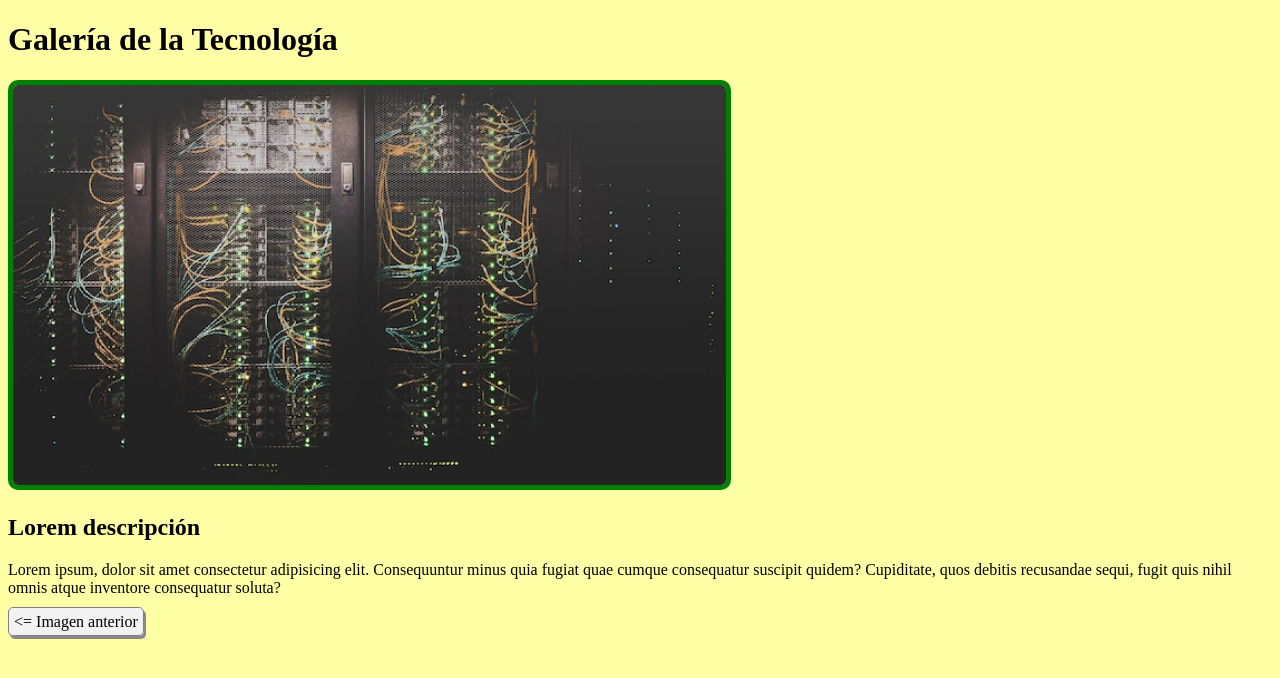
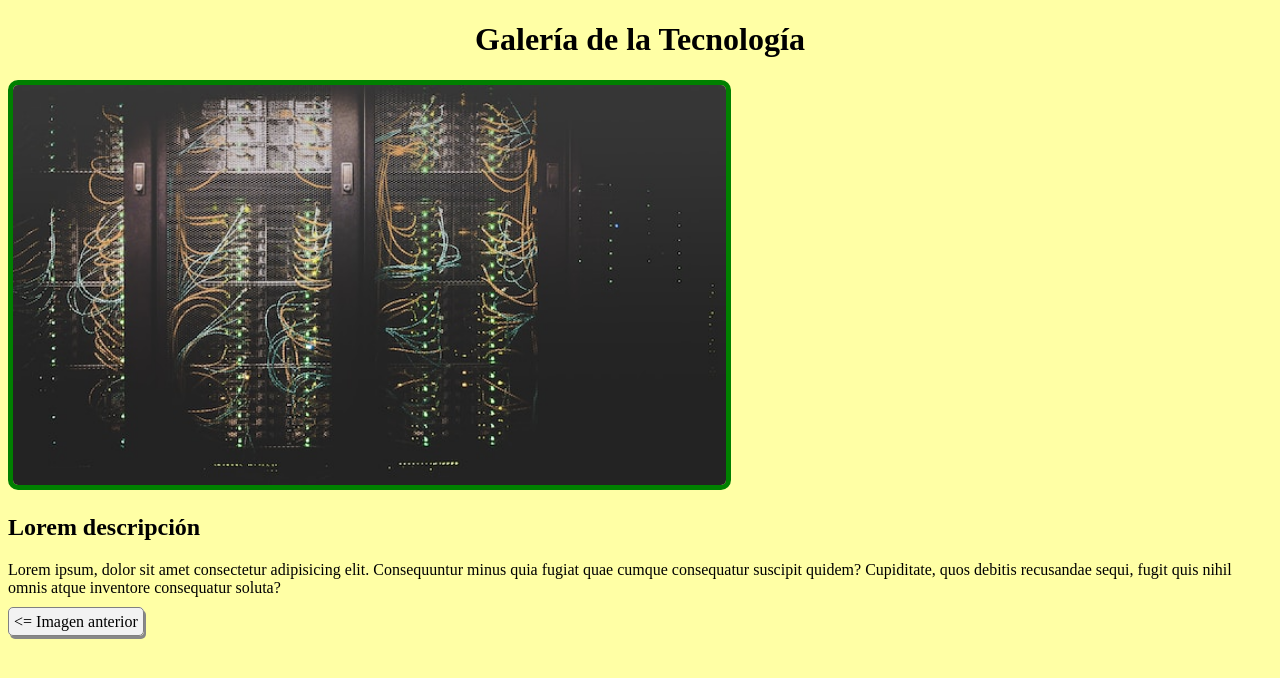
Before and after one commit to CamilaLopezR/TallerGrupal, a plain HTML site: page page2.html in a window 1280 px wide. Drawn offline with Linux system fonts and the light colour scheme.

Commit message:
Update page2.html

```diff
--- a/page2.html
+++ b/page2.html
@@ -9,7 +9,7 @@
 </head>
 
 <body>
-    <h1>Galería de la Tecnología</h1>
+    <center><h1>Galería de la Tecnología</h1></center>
     <img src="img2.jpg" alt="Sala de servidores" class="image"/>
     <h2>Lorem descripción</h2>
     <p>Lorem ipsum, dolor sit amet consectetur adipisicing elit. Consequuntur minus quia fugiat quae cumque consequatur
```
